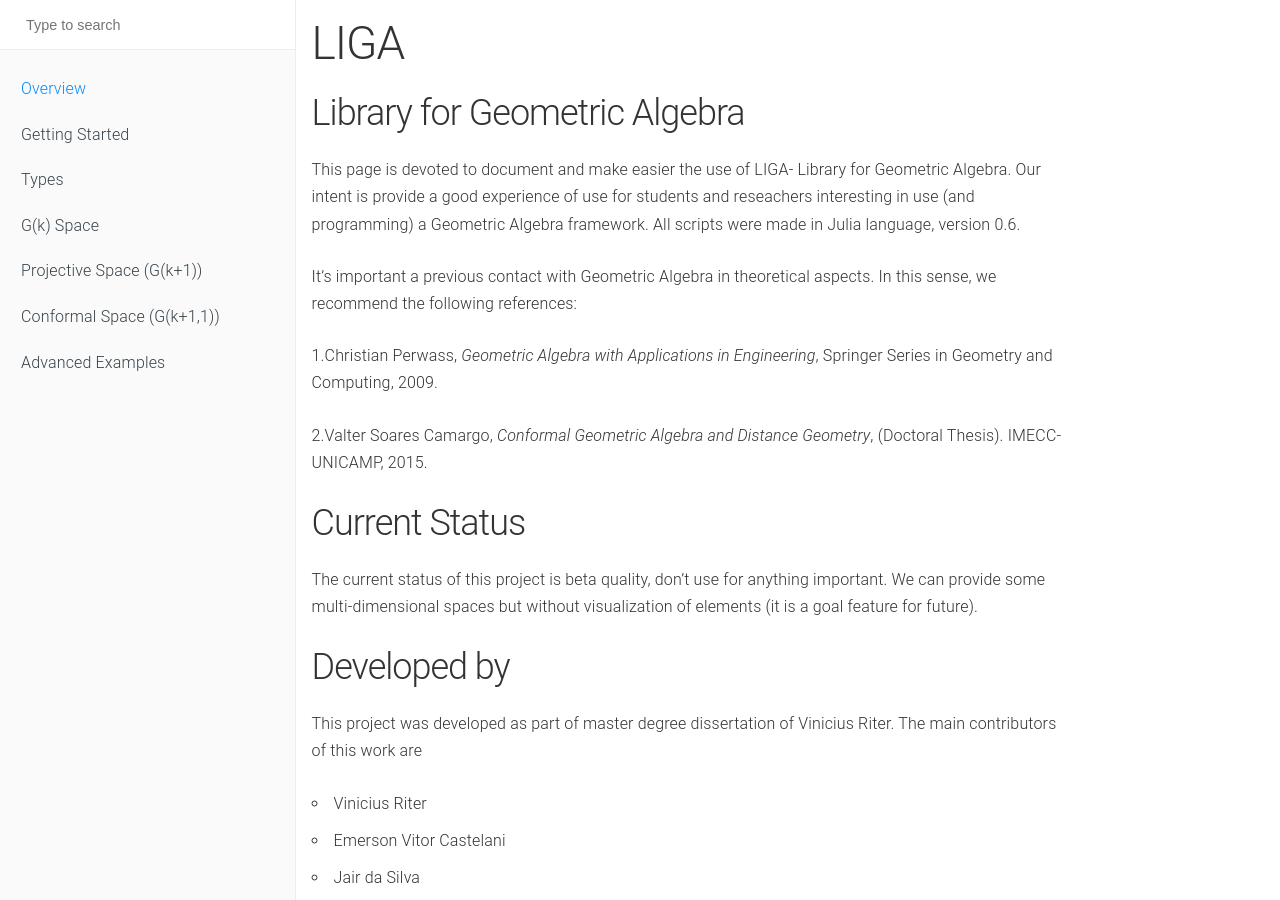
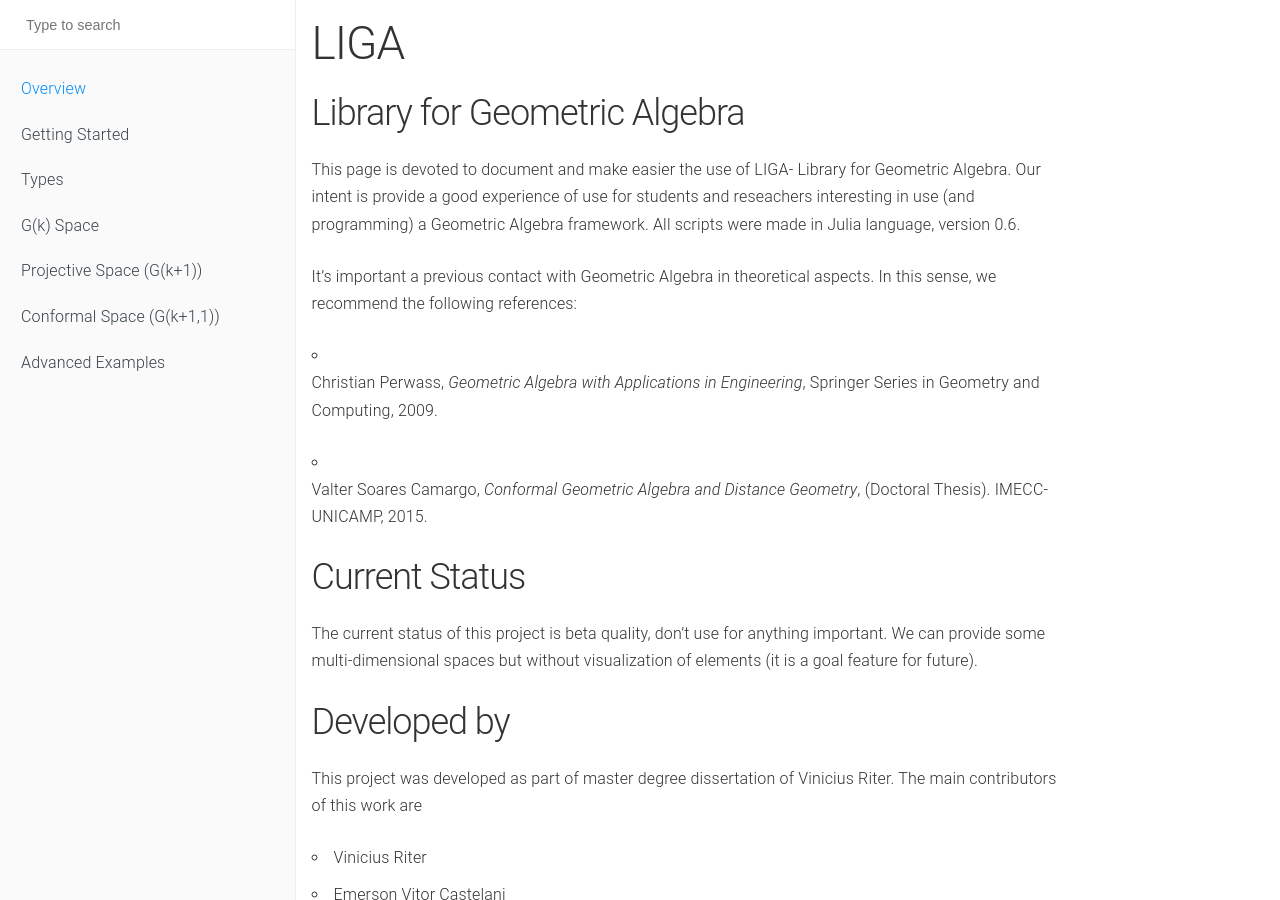
Before and after one commit to evcastelani/LiGA.jl, a Jekyll site: the page built from docs/index.md, in a window 1280 px wide. Built offline with Jekyll 4.4.1, drawn with Linux system fonts in a browser that asks for light colours.

Commit message:
include new references and change minors

```diff
--- a/docs/index.md
+++ b/docs/index.md
@@ -18,10 +18,10 @@
 It's important a previous contact with Geometric Algebra in theoretical aspects.
  In this sense, we recommend the following references:
 
-1.Christian Perwass, *Geometric Algebra with Applications in Engineering*,
+- Christian Perwass, *Geometric Algebra with Applications in Engineering*,
 Springer Series in Geometry and Computing, 2009.
 
-2.Valter Soares Camargo, *Conformal Geometric Algebra and Distance Geometry*, (Doctoral Thesis).
+- Valter Soares Camargo, *Conformal Geometric Algebra and Distance Geometry*, (Doctoral Thesis).
 IMECC-UNICAMP, 2015.
 
 
```
